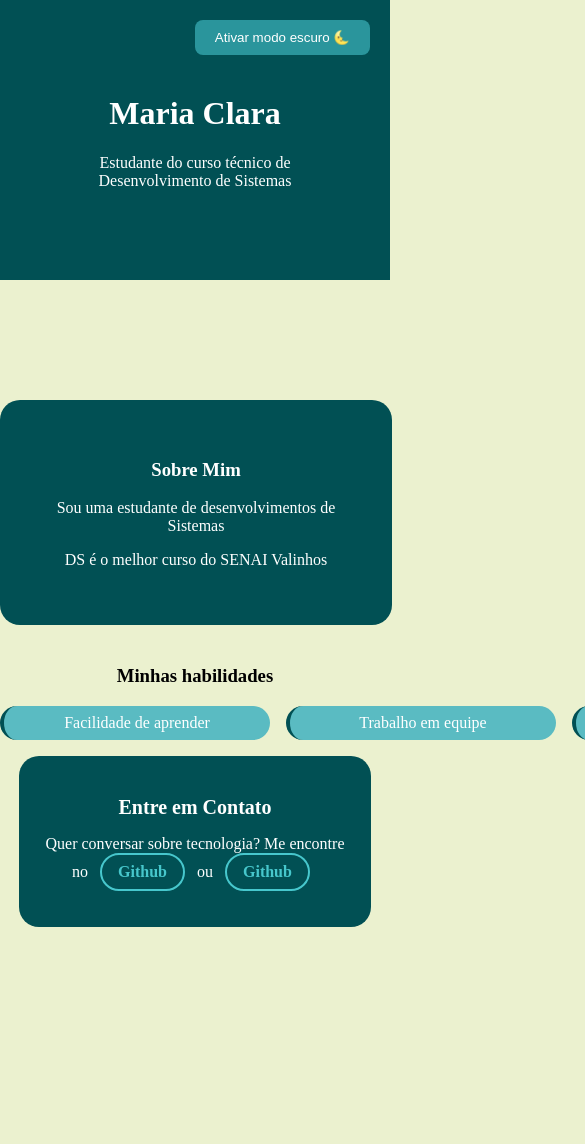
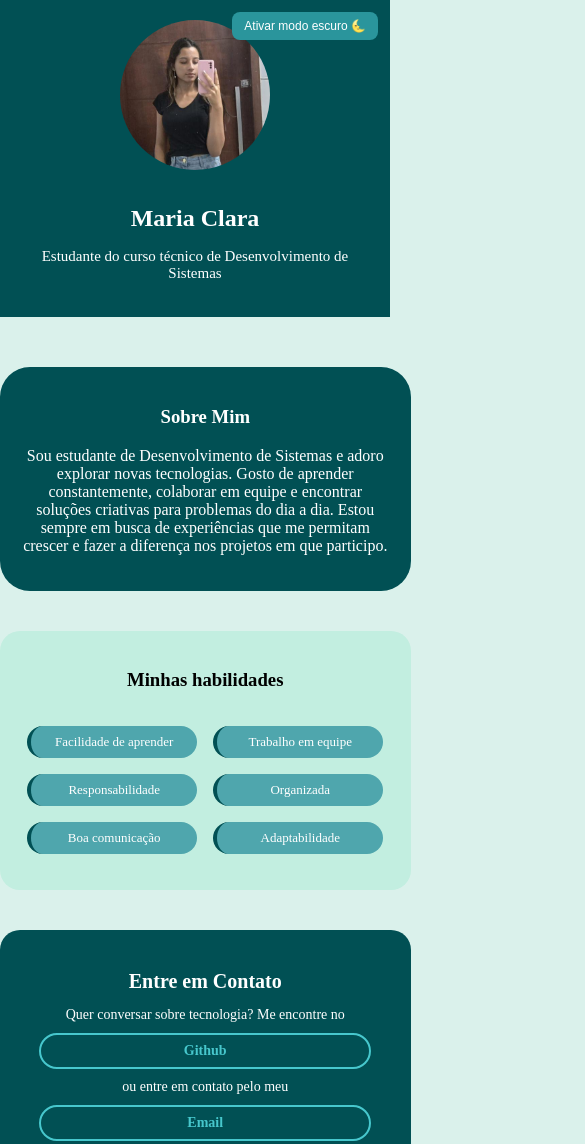
Before and after one commit to mariaclara44/Apresentacao-pessoal, a plain HTML site: page index.html in a window 390 px wide. Shown: the top 1144 px of the page, 585 px wide, since content can reach past the window. Before the commit the page ends 967 px from the top, so only its background shows below. Drawn offline with Linux system fonts and the light colour scheme; a web font is replaced by a local one.

Commit message:
Feat: Atualiza códigos e adiciona a foto na header

```diff
--- a/assets/css/style.css
+++ b/assets/css/style.css
@@ -1,9 +1,9 @@
 @import url('https://fonts.googleapis.com/css2?family=Sour+Gummy:ital,wght@0,100..900;1,100..900&display=swap');
 
 header {
-    background-color:  #015054; /*#051f45; */
+    background-color:  #015054;
     color: white;
-    padding: 74px;
+    padding: 25px;
     text-align: center;
 }
 /* Estilos gerais */
@@ -17,19 +17,19 @@ body {
 
 /* Layout principal */
 main {
-    margin-top: 120px;
+    margin-top: 50px;
 }
 
 /* Tema Claro */
 body.claro {
-    background-color: #ebf1cf;
+    background-color: #daf1eb;
     color: black;
 }
 
 /* Tema Escuro */
 body.escuro {
     background-color: #121212;
-    color: #f2f2f2;
+    color: black;
 }
 
 /* Estilo do título */
@@ -55,26 +55,36 @@ button:hover {
     background-color: #65faffb4;
 }
 
-
+#minha-foto {
+    width: 150px;
+    height: 150px;
+    border-radius: 50%;
+    object-fit: cover;
+    margin-bottom: 15px;
+}
 
 #sobre-mim {
     display: block;
     background-color: #015054;
-    width: 80%;
+    width: 50%;
     margin: 0 auto;
-    padding: 40px;
-    border-radius: 20px;
+    padding: 20px;
+    border-radius: 30px;
     margin-bottom: 40px;
     color: white;
 }
 
 #habilidades {
-    background-color: rgb(255, 245, 158);
+    background-color: #c2eee0;
     width: 80%;
     margin: 0 auto;
     padding: 20px;
     border-radius: 20px;
     margin-bottom: 40px;
+
+    display: flex;
+    flex-direction: column;
+    align-items: center;
 }
 
 
@@ -84,33 +94,38 @@ button:hover {
 }
 
 
-ul {
+#habilidades ul {
     list-style: none;
     padding: 0;
     display: flex;
-    gap: 16px;;
+    gap: 16px;
+    align-items: center;
+    justify-content: center;
+    flex-wrap: wrap;
 }
 
-li {
-    background-color:  #5abbc2;
+#habilidades li {
+    background-color:  #4fa6ad;
     padding: 8px;
     border-left: 4px solid #015054;
     border-radius: 18px;
     font-size: 16;
-    min-width: 250px;
+    min-width: 150px;
     color: white;
+    text-align: center;
+    align-items: center;
 }
 
-li:hover {
-    background-color:  #65faffb4;
+#habilidades li:hover {
+    background-color:  #015054;
     transform: translateX(5px);
     transition: all 0.3s ease;
 }
 
 
-#contato{
+#contato {
     background-color: #015054;
-    width: 80%;
+    width: 60%;
     margin: 0 auto;
     padding: 20px;
     border-radius: 20px;
@@ -148,13 +163,212 @@ li:hover {
 
 
 footer {
-    background-color:  rgb(255, 246, 168);
-    color:#1b263b;
+    background-color: #015054;
+    color:white;
     text-align: center;
-    padding: 2rem;
+    padding: 10px;
     width: 100%;
 }
 
 footer p {
     font-size: 1rem;
 }
+
+/* RESPONSIVIDADE */
+
+/* TABLETS */
+@media (max-width: 992px) {
+
+    header {
+        padding: 30px 20px;
+    }
+
+    #sobre-mim,
+    #habilidades,
+    #contato {
+        width: 85%;
+        padding: 30px;
+    }
+
+    ul {
+        gap: 12px;
+    }
+
+    li {
+        min-width: 130px;
+        font-size: 15px;
+        padding: 8px 14px;
+    }
+}
+
+
+ /*  CELULARES */
+@media (max-width: 768px) {
+
+    header h1 {
+        font-size: 28px;
+    }
+
+    header p {
+        font-size: 15px;
+    }
+
+    button {
+        top: 15px;
+        right: 10px;
+        padding: 8px 14px;
+        font-size: 14px;
+    }
+
+    #sobre-mim,
+    #habilidades,
+    #contato {
+        width: 90%;
+        padding: 25px;
+    }
+
+    ul {
+        flex-wrap: wrap;
+        justify-content: center;
+        gap: 10px;
+    }
+
+    li {
+        min-width: 120px;
+        font-size: 14px;
+        padding: 8px;
+    }
+
+    #contato p {
+        font-size: 14px;
+    }
+}
+
+/* CELULARES PEQUENOS  */
+@media (max-width: 480px) {
+
+    header {
+        padding: 20px;
+    }
+
+    header h1 {
+        font-size: 24px;
+    }
+
+    button {
+        padding: 7px 12px;
+        font-size: 12px;
+        top: 10px;
+    }
+
+    #sobre-mim,
+    #habilidades,
+    #contato {
+        width: 92%;
+        padding: 20px;
+    }
+
+    ul {
+        gap: 8px;
+    }
+
+    li {
+        min-width: 100px;
+        font-size: 13px;
+        padding: 6px 10px;
+    }
+
+    #contato a {
+        display: block;
+        margin: 10px auto;
+        width: 70%;
+        font-size: 14px;
+    }
+}
+
+/* RESPONSIVIDADE SIMPLES */
+
+/* TELAS MÉDIAS */
+@media (max-width: 992px) {
+
+    #sobre-mim,
+    #habilidades,
+    #contato {
+        width: 85%;
+        padding: 30px;
+    }
+
+    ul {
+        flex-wrap: wrap;
+        justify-content: center;
+        gap: 12px;
+    }
+
+    li {
+        min-width: 130px;
+        font-size: 15px;
+    }
+}
+
+/* CELULARES (padrão) */
+@media (max-width: 768px) {
+
+    header h1 {
+        font-size: 28px;
+    }
+
+    button {
+        top: 12px;
+        right: 12px;
+        padding: 8px 14px;
+        font-size: 14px;
+    }
+
+    #sobre-mim,
+    #habilidades,
+    #contato {
+        width: 90%;
+        padding: 25px;
+    }
+
+    li {
+        min-width: 120px;
+        font-size: 14px;
+    }
+
+    #contato a {
+        font-size: 14px;
+        padding: 0.5rem 1rem;
+    }
+}
+
+/* CELULARES PEQUENOS */
+@media (max-width: 480px) {
+
+    header h1 {
+        font-size: 24px;
+    }
+
+    button {
+        padding: 7px 12px;
+        font-size: 12px;
+    }
+
+    #sobre-mim,
+    #habilidades,
+    #contato {
+        width: 95%;
+        padding: 20px;
+    }
+
+    li {
+        min-width: 100px;
+        font-size: 13px;
+    }
+
+    #contato a {
+        display: block;
+        margin: 10px auto;
+        width: 80%;
+    }
+}
--- a/index.html
+++ b/index.html
@@ -4,26 +4,33 @@
     <meta charset="UTF-8">
     <meta name="viewport" content="width=device-width, initial-scale=1.0">
     <title>Modo Claro e Escuro - DOM </title>
+
+    <!-- Link para o css -->
     <link rel ="stylesheet" href="assets/css/style.css">
+
+    <!-- Google Fonts -->
     <link rel="preconnect" href="https://fonts.googleapis.com">
     <link rel="preconnect" href="https://fonts.gstatic.com" crossorigin>
     <link href="https://fonts.googleapis.com/css2?family=Sour+Gummy:ital,wght@0,100..900;1,100..900&display=swap" rel="stylesheet">
 </head>
+
+<body class="claro">
+
 <header>
+    <img src="assets/img/image.png" alt="Foto de Maria Clara" id="minha-foto">
     <h1>Maria Clara </h1>
     <p>Estudante do curso técnico de Desenvolvimento de Sistemas</p>
 </header>
 
-<body class="claro">
     <main>
         <button id="botao"> Ativar modo escuro 🌜</button>
 
-        <secrtion id="sobre-mim">
+        <section id="sobre-mim">
             <h3 id="titulo-sobre-mim">Sobre Mim</h3>
-            <p class="texto-sobre-mim">Sou uma estudante de desenvolvimentos de Sistemas</p>
-            <p class="texto-sobre-mim">DS é o melhor curso do SENAI Valinhos </p>
-        </secrtion>
-        <section id="Habilidades">
+            <p class="texto-sobre-mim">Sou estudante de Desenvolvimento de Sistemas e adoro explorar novas tecnologias. Gosto de aprender constantemente, colaborar em equipe e encontrar soluções criativas para problemas do dia a dia. Estou sempre em busca de experiências que me permitam crescer e fazer a diferença nos projetos em que participo.</p>
+        </section>
+
+        <section id="habilidades">
             <h3 id="textos-meus-hobbies">Minhas habilidades</h3>
             <ul>
                 <li>Facilidade de aprender</li>
@@ -38,11 +45,16 @@
         <section id="contato">
             <h3>Entre em Contato</h3>
             <p>Quer conversar sobre tecnologia? Me encontre no
-               <a href="https://github.com/mariaclara44" target="_blank">Github</a> ou
-               <a href="https://github.com/mariaclara44" target="_blank">Github</a>
+               <a href="https://github.com/mariaclara44" target="_blank">Github</a> ou entre em contato pelo meu
+               <a href="https://mail.google.com/mail/u/0/?hl=pt-BR#inbox" target="_blank">Email</a>
             </p>
         </section>
     </main>
+
+    <footer>
+        <h4>Maria Clara - 2025</h4>
+    </footer>
+
     <script src="assets/js/script.js"></script>
 </body>
 </html>
```
Also changed, not shown: assets/img/image.png (added).
